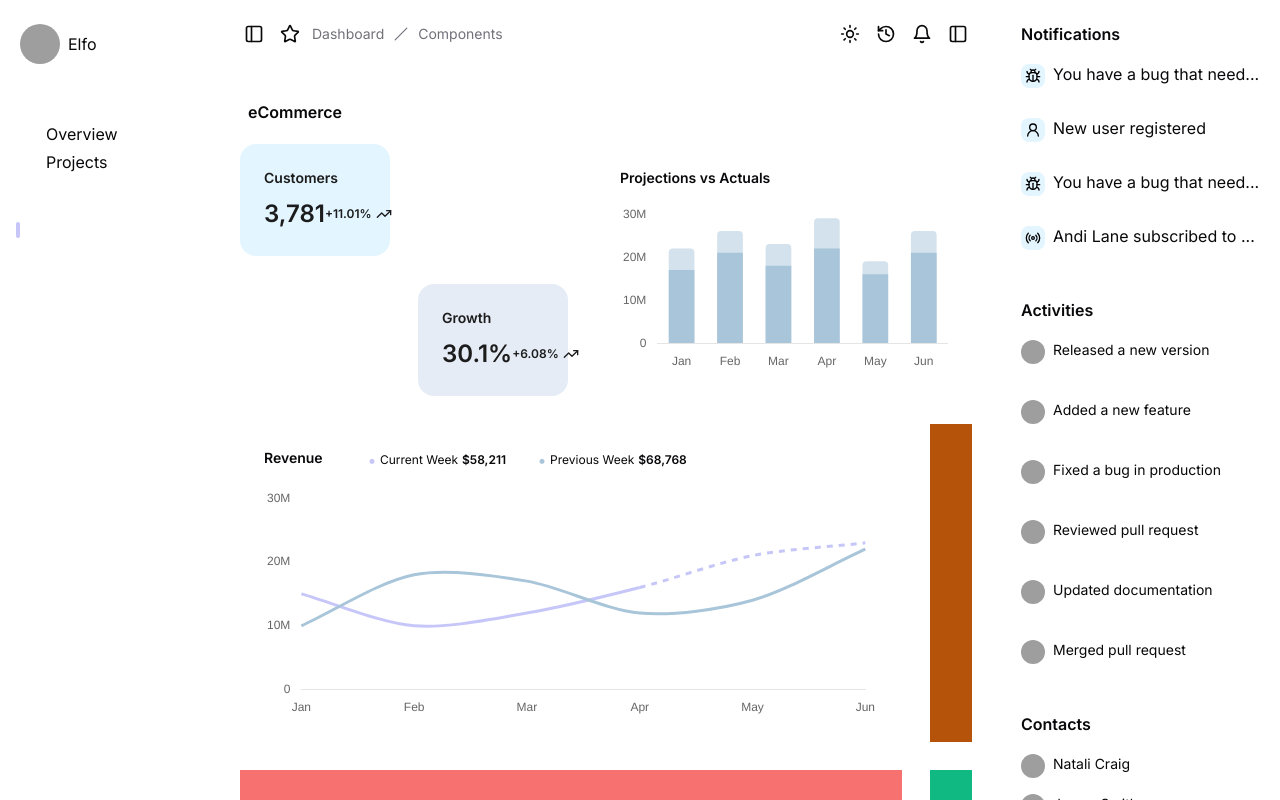
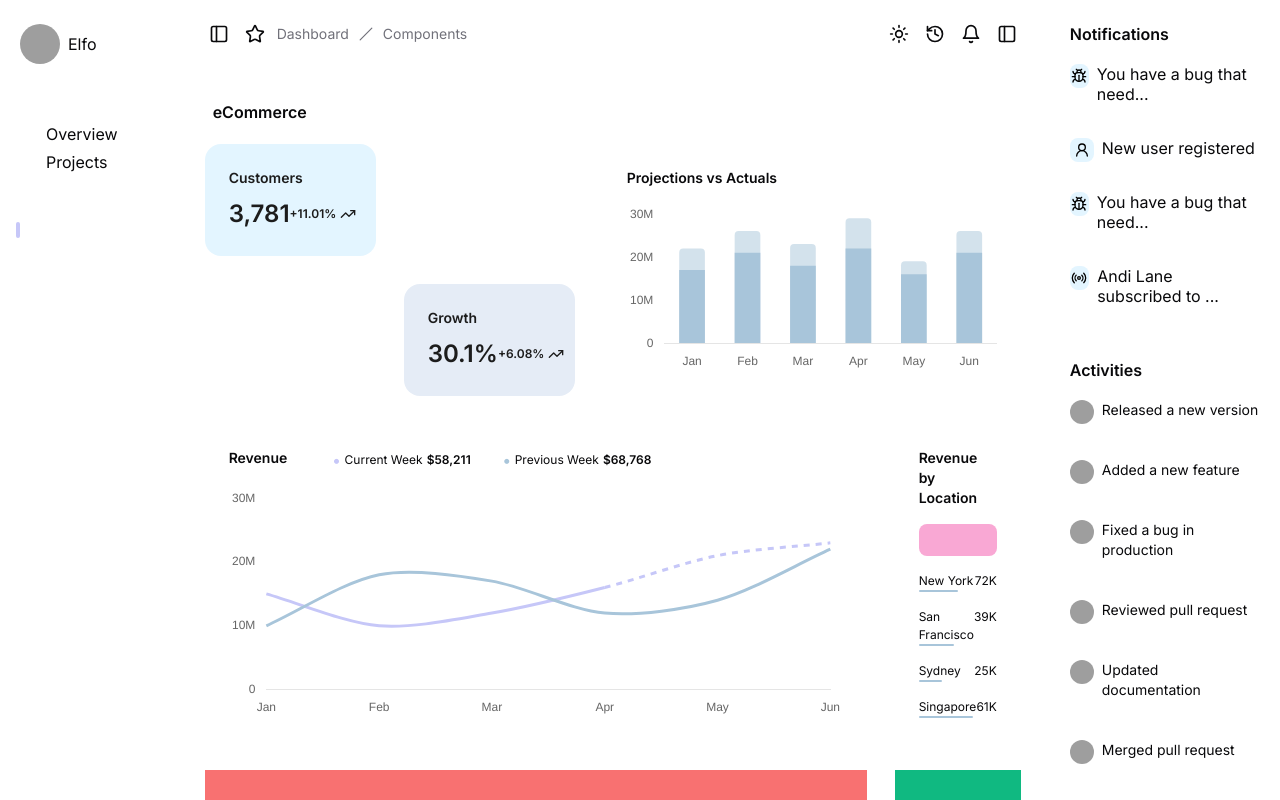
Before and after one commit to niveshnagar/juspay-assignment, a React (Vite) app: page / in a window 1280 px wide. Built offline with nearby package versions, Linux system fonts and the light colour scheme; grey boxes are pictures that could not be loaded.

Commit message:
chore: added map grid

```diff
--- a/src/components/DataGrid.tsx
+++ b/src/components/DataGrid.tsx
@@ -1,5 +1,6 @@
 import CardItem from "./Card";
 import LineGraph from "./LineGraph";
+import ProgressBars from "./ProgressBars";
 import StackedBarChart from "./StackedBarChart";
 
 const DataGrid = () => {
@@ -51,7 +52,7 @@ const DataGrid = () => {
 
       {/* Row 2 */}
       <div className="flex flex-row gap-7 w-full h-[318px]">
-        <div className=" w-[662px] h-full bg-white bg-opacity-5 rounded-2xl p-6 flex flex-col gap-4">
+        <div className="w-[662px] h-full bg-white bg-opacity-5 rounded-2xl p-6 flex flex-col gap-4">
           <div className="flex flex-row gap-4">
             <p className="font-semibold text-sm">Revenue</p>
             <p className="text-white text-opacity-20">|</p>
@@ -80,10 +81,16 @@ const DataGrid = () => {
           </div>
           {/* Line Graph */}
           <div className="flex-1 flex justify-center w-full">
-            <LineGraph/>
+            <LineGraph />
           </div>
         </div>
-        <div className="bg-amber-700 flex-1 h-full"></div>
+        <div className="flex-1 bg-white bg-opacity-5 rounded-2xl p-6 flex flex-col gap-4">
+          <p className="font-semibold text-sm">Revenue by Location</p>
+          {/* Map */}
+          <div className="flex-1 bg-pink-300 rounded-lg"></div>
+          {/* Stats */}
+          <ProgressBars />
+        </div>
       </div>
 
       {/* Row 3 */}
--- /dev/null
+++ b/src/components/ProgressBars.tsx
@@ -0,0 +1,32 @@
+const data = [
+  { city: 'New York', contribution: '72K', progress: 50 }, // 50% progress
+  { city: 'San Francisco', contribution: '39K', progress: 45 }, // 75% progress
+  { city: 'Sydney', contribution: '25K', progress: 30 }, // 30% progress
+  { city: 'Singapore', contribution: '61K', progress: 70 }, // 30% progress
+];
+
+const ProgressBars = () => {
+  return (
+    <div className="space-y-4">
+      {data.map((item, index) => (
+        <div key={index} className="flex flex-col">
+          {/* City and Contribution */}
+          <div className="flex justify-between text-xs leading-[18px]">
+            <div>{item.city}</div>
+            <div>{item.contribution}</div>
+          </div>
+
+          {/* Progress Bar */}
+          <div className="w-full h-0.5 bg-white-40 rounded-full">
+            <div
+              className="h-full bg-[#A8C5DA] rounded-full"
+              style={{ width: `${item.progress}%` }} // Dynamic width based on progress
+            ></div>
+          </div>
+        </div>
+      ))}
+    </div>
+  );
+};
+
+export default ProgressBars;
```
